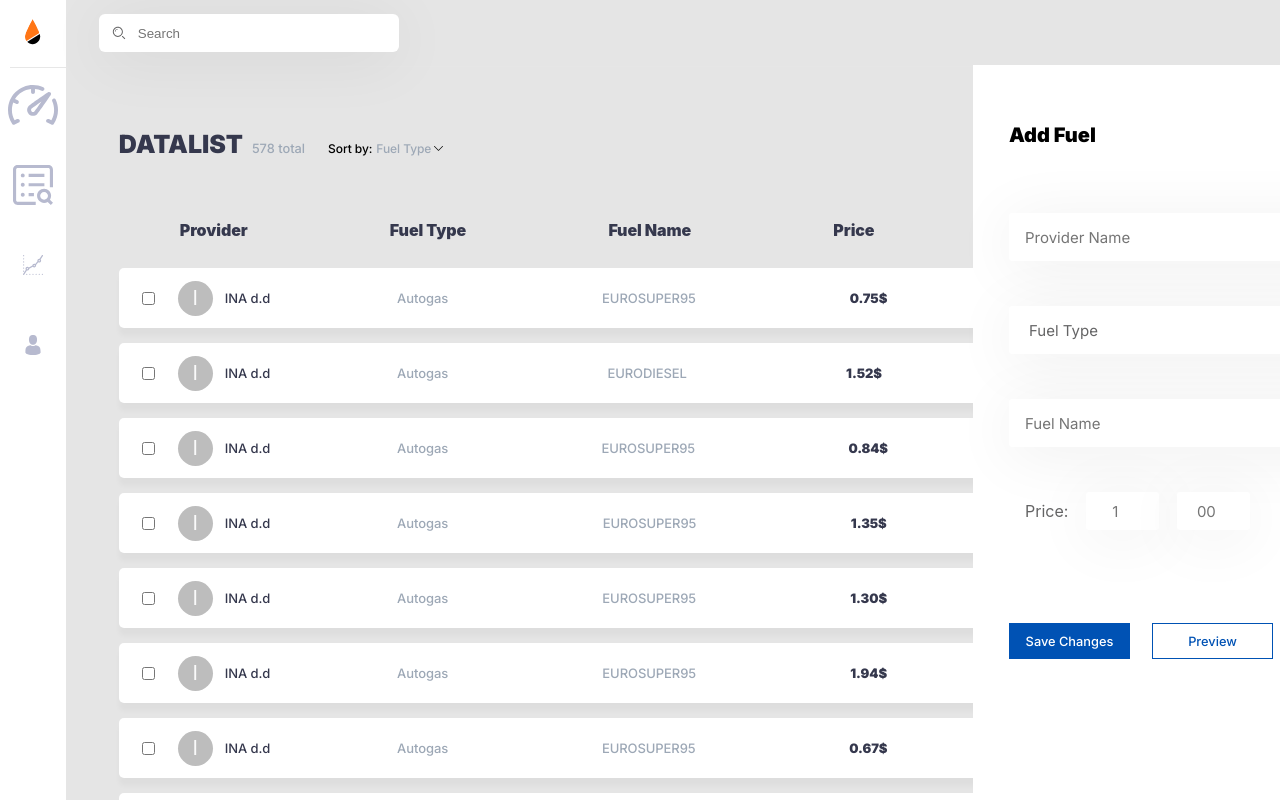
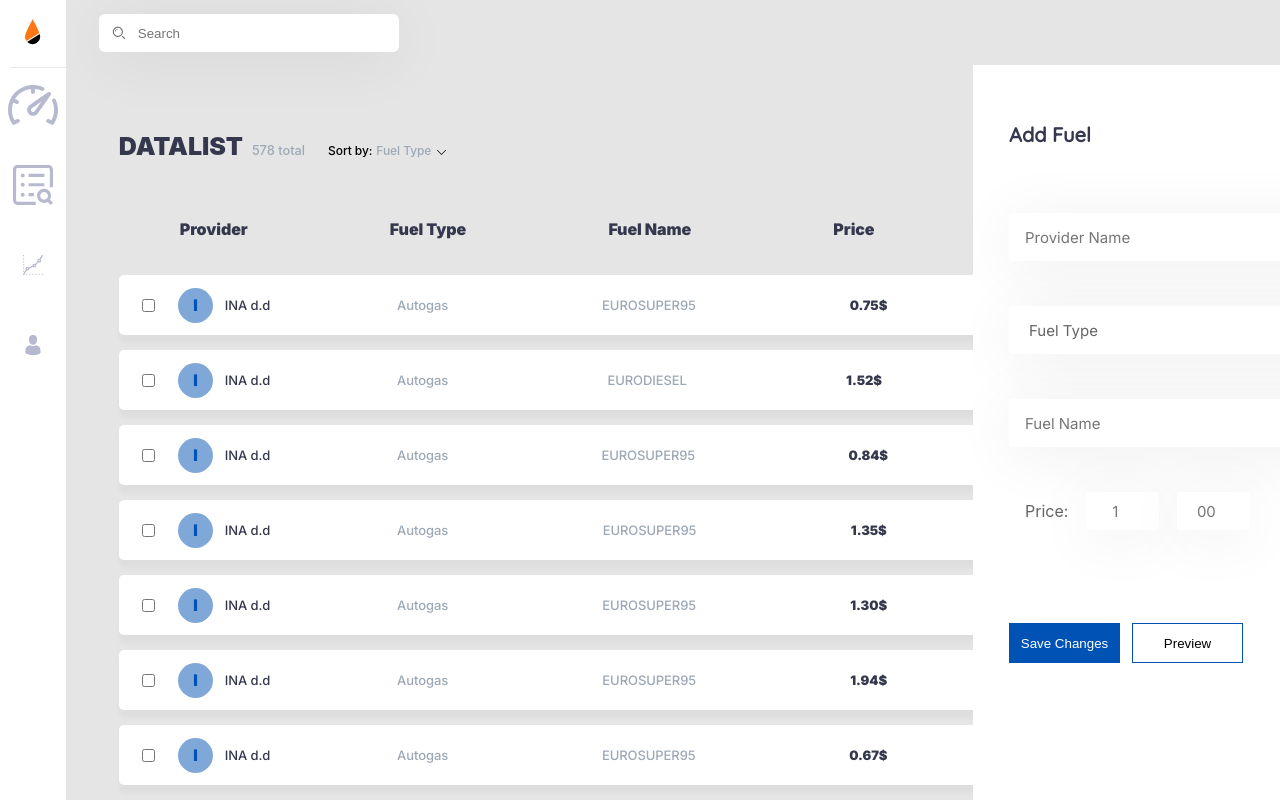
Before and after one commit to RajherAlen/SYOAK-ReactJs, a React (Create React App) app: page /search in a window 1280 px wide. Both pictures are taken after a click on the button "Add Fuel". Shown: the top 800 px of the page. Built offline with nearby package versions, Linux system fonts and the light colour scheme.

Commit message:
zavrsio CRUD page

```diff
--- a/src/pages/CRUDlist/CRUDlist.js
+++ b/src/pages/CRUDlist/CRUDlist.js
@@ -15,20 +15,29 @@ const CRUDlist = () => {
       <div className="crud__content">
         {/* CRUD CONTENT HEADER */}
         <div className="crud__content__header">
-          <div className="crud__content__header crud__content__header--info">
-            <p className="crud__content__header__title">Provider</p>
-            <p className="crud__content__header__title">Fuel Type</p>
-            <p className="crud__content__header__title">Fuel Name</p>
-            <p className="crud__content__header__title">Price</p>
-            <p className="crud__content__header__title">Date Created</p>
+          <div className="crud__content__header crud__content__header__info">
+            <p className="crud__content__info-header crud__content__info-header--title">
+              Provider
+            </p>
+            <p className="crud__content__info-header crud__content__info-header--title">
+              Fuel Type
+            </p>
+            <p className="crud__content__info-header crud__content__info-header--title">
+              Fuel Name
+            </p>
+            <p className="crud__content__info-header crud__content__info-header--title">
+              Price
+            </p>
+            <p className="crud__content__info-header crud__content__info-header--title">
+              Date Created
+            </p>
           </div>
 
-          <div className="crud__content__header crud__content__header-number ">
+          <div className="crud__content__header crud__content__header__navigation ">
             <img src={arrowLeft} style={{ cursor: "pointer" }} />
-
-            <p>1</p>
-            <p>2</p>
-            <p>3</p>
+            <p className="crud__content__info-header--num">1</p>
+            <p className="crud__content__info-header--num">2</p>
+            <p className="crud__content__info-header--num">3</p>
             <img src={arrowRight} style={{ cursor: "pointer" }} />
           </div>
         </div>
--- a/src/pages/CRUDlist/CRUDrow.js
+++ b/src/pages/CRUDlist/CRUDrow.js
@@ -1,7 +1,7 @@
 import React, { useState } from "react";
 import dots from "./img/dots.svg";
-import { Avatar } from "@material-ui/core";
 import edit from "./img/edit.svg";
+import avatar from "./img/avatar.svg";
 import remove from "./img/remove.svg";
 import duplicate from "./img/duplicate.svg";
 
@@ -16,26 +16,24 @@ const CRUDrow = ({ provider, type, fuelName, price, dateCreated, id }) => {
     <div className="crud__row">
       <div className="crud__row__info crud__row__info--provider">
         <input type="checkbox" />
-        <Avatar style={{ width: "35px", height: "35px" }} className="avatar">
-          I
-        </Avatar>
-        <p className="crud__row__info__desc crud__row__info__desc--dark">
+        <img src={avatar} className="crud__row__avatar-img" />
+        <p className="crud__content__info-row crud__content__info-row--light-dark">
           {" "}
           {provider}{" "}
         </p>
       </div>
 
-      <div className="crud__row__info crud__row__info--right">
-        <p className="crud__row__info__desc crud__row__info__desc--light">
+      <div className="crud__row__info crud__row__info--desc">
+        <p className="crud__content__info-row crud__content__info-row--light-grey">
           {type}
         </p>
-        <p className="crud__row__info__desc crud__row__info__desc--light ">
+        <p className="crud__content__info-row crud__content__info-row--light-grey ">
           {fuelName}
         </p>
-        <p className="crud__row__info__desc crud__row__info__desc--dark crud__row__info__desc--dark-bold">
+        <p className="crud__content__info-row crud__content__info-row--bold-dark">
           {price}$
         </p>
-        <p className="crud__row__info__desc crud__row__info__desc--light ">
+        <p className="crud__content__info-row crud__content__info-row--light-grey ">
           {" "}
           {dateCreated}
         </p>
@@ -43,7 +41,7 @@ const CRUDrow = ({ provider, type, fuelName, price, dateCreated, id }) => {
 
       <img
         src={dots}
-        className="crud__row__img"
+        className="crud__row__dots-img"
         onClick={() => handleActiveEdit()}
         style={{ cursor: "pointer" }}
       />
--- a/src/pages/CRUDlist/CRUDtop.js
+++ b/src/pages/CRUDlist/CRUDtop.js
@@ -9,23 +9,23 @@ const CRUDtop = () => {
   return (
     <div className="crud__header">
       <div className="crud__header-info">
-        <p className="crud__header-info--title">DATALIST</p>
-        <p className="crud__header-info--total">578 total</p>
-        <p className="crud__header-info--sort crud__header-info--sort--dark">
+        <p className="crud__info--title">DATALIST</p>
+        <p className="crud__info--total">578 total</p>
+        <p className="crud__info--sort crud__info--sort--dark">
           Sort by:
         </p>
-        <p className="crud__header-info--sort crud__header-info--sort--light">
+        <p className="crud__info--sort crud__info--sort--light">
           Fuel Type <img src={arrowDown} />
         </p>
       </div>
 
-      <div className="crud__header-btns">
-        <button className="crud__header-btns__btn crud__header-btns__btn--outline">
+      <div className="crud__btns">
+        <button className="crud__btns__btn crud__btns__btn--outline">
           <img src={filter} />
           Filter
         </button>
         <button
-          className="crud__header-btns__btn crud__header-btns__btn--primary"
+          className="crud__btns__btn crud__btns__btn--primary"
           onClick={() => setAddFuel(true)}
         >
           <img src={add} />
@@ -75,15 +75,15 @@ const CRUDtop = () => {
             className="crud__add-fuel__input crud__add-fuel__input--sml"
           />
         </div>
-        <div className="crud__add-fuel__btns">
-          <button className="crud__add-fuel__btns__btn crud__add-fuel__btns__btn--primary">
+        <div className="crud__btns">
+          <button className="crud__btns__btn crud__btns__btn--primary">
             Save Changes
           </button>
-          <button className="crud__add-fuel__btns__btn crud__add-fuel__btns__btn--outline">
+          <button className="crud__btns__btn crud__btns__btn--outline">
             Preview
           </button>
           <button
-            className="crud__add-fuel__btns__btn crud__add-fuel__btns__btn--cancle"
+            className="crud__btns__btn crud__btns__btn--cancle"
             onClick={() => setAddFuel(false)}
           >
             Cancle
--- a/src/pages/CRUDlist/_crudList.scss
+++ b/src/pages/CRUDlist/_crudList.scss
@@ -5,53 +5,63 @@
   height: 100vh;
   padding: 62px 122px 25px 0px;
 
+  /// HEADER
+  &__header {
+    display: flex;
+    justify-content: space-between;
+    align-items: baseline;
+    position: relative;
+    padding-left: 20px;
+  }
+
   &__header-info {
     display: flex;
     align-items: baseline;
+  }
+
+  &__info {
+    font-family: $primaryFont;
+    font-style: normal;
 
     &--title {
-      font-family: $primaryFont;
+      color: $textDark;
       font-weight: 900;
       font-size: 25px;
       line-height: 30px;
-      color: $textDark;
       margin-right: 9px;
     }
 
     &--total {
-      @include salesName();
+      color: $textLightGrey;
+      font-size: 12.8px;
+      line-height: 15px;
       font-weight: 500;
-      font-style: normal;
-      color: $textLightGrey;
       margin-right: 23px;
     }
 
     &--sort {
-      @include text12();
+      font-size: 12px;
+      line-height: 15px;
+      letter-spacing: -0.0747253px;
       font-weight: 500;
-      font-style: normal;
+
       &--dark {
         color: #000;
         margin-right: 4px;
       }
+
       &--light {
         color: $textLightGrey;
         img {
           margin-left: 3px;
+          cursor: pointer;
         }
       }
     }
   }
 
-  &__header {
-    display: flex;
-    justify-content: space-between;
-    position: relative;
-    padding-left: 20px;
-  }
-
-  // CRUD TOP RIGHT
-  &__header-btns {
+  // HEADER BUTTONS
+  &__btns {
     display: flex;
     position: relative;
 
@@ -64,6 +74,7 @@
       outline-width: 0;
       cursor: pointer;
       transition: 0.3s all ease-in-out;
+
       &:hover {
         box-shadow: 0px 8px 5px rgba(0, 0, 0, 0.03);
         opacity: 0.8;
@@ -72,7 +83,7 @@
       &--outline {
         border: 1px solid $btnPrimary;
         background-color: $white;
-        margin-right: 12px;
+        margin: 0 12px;
         img {
           margin-right: 6px;
         }
@@ -86,11 +97,16 @@
           margin-right: 2px;
         }
       }
+
+      &--cancle {
+        background-color: $white;
+        border: none;
+        color: $textRed;
+      }
     }
   }
 
-  // MODAL CARD ADD FUEL
-
+  // HEADER MODAL CARD ADD FUEL
   &__add-fuel {
     position: absolute;
     z-index: 222;
@@ -109,11 +125,12 @@
     }
 
     &__title {
-      font-family: $primaryFont;
-      font-style: normal;
+      font-family: $secondaryFont;
+      color: $textDark;
       font-size: 20px;
       line-height: 24px;
       font-weight: 900;
+      font-style: normal;
       margin-bottom: 66px;
     }
 
@@ -153,92 +170,77 @@
         padding-left: 16px;
       }
     }
-
-    &__btns {
-      display: flex;
-
-      &__btn {
-        width: 121px;
-        height: 36px;
-        @include salesName();
-        font-weight: 500;
-        font-style: normal;
-        cursor: pointer;
-        transition: 0.2s all ease-in-out;
-
-        &--primary {
-          border: none;
-          color: $white;
-          background-color: $btnPrimary;
-          margin-right: 22px;
-          &:hover {
-            background-color: $white;
-            color: $btnPrimary;
-            border: 1px solid $btnPrimary;
-          }
-        }
-
-        &--outline {
-          color: $btnPrimary;
-          border: 1px solid $btnPrimary;
-          background-color: $white;
-
-          &:hover {
-            border: none;
-            color: $white;
-            background-color: $btnPrimary;
-          }
-        }
-
-        &--cancle {
-          background-color: $white;
-          border: none;
-          color: $textRed;
-        }
-      }
-    }
   }
 
   // CRUD LIST
-
   &__content {
     width: 100%;
-    height: 647px;
     padding-top: 51px;
     padding-left: 20px;
 
-    &__header {
-      display: flex;
-      align-items: baseline;
-      justify-content: space-between;
+    &__info-header {
+      font-style: normal;
 
-      &--info {
-        padding-left: 61px;
-        padding-right: 50px;
-        width: 100%;
-      }
-
-      &__title {
+      &--title {
+        font-family: $primaryFont;
         font-weight: 900;
-        font-style: normal;
         color: $textDark;
         font-size: 16px;
         line-height: 19px;
         letter-spacing: -0.0809524px;
       }
 
-      &-number {
-        width: 169px;
-        padding-right: 14px;
+      &--num {
+        font-family: $secondaryFont;
+        font-size: 12.8px;
+        line-height: 15px;
         color: #868686;
       }
     }
 
-    &__list {
+    &__info-row {
+      font-family: $primaryFont;
+      font-size: 13px;
+      line-height: 16px;
+      letter-spacing: -0.0747253px;
+      font-style: normal;
+
+      &--bold-dark {
+        font-weight: 900;
+        color: $textDark;
+      }
+
+      &--light-dark {
+        font-weight: 500;
+        color: $textDark;
+      }
+
+      &--light-grey {
+        font-weight: 500;
+        color: $textLightGrey;
+      }
+    }
+
+    &__header {
+      display: flex;
+      align-items: baseline;
+      justify-content: space-between;
+      margin-bottom: 18px;
+
+      &__info {
+        padding-left: 61px;
+        padding-right: 50px;
         width: 100%;
-      padding-top: 28px;
+      }
 
-      .crud__row {
+      &__navigation {
+        width: 169px;
+        padding-right: 14px;
+      }
+    }
+  }
+
+  &__row {
     position: relative;
     height: 60px;
     display: flex;
@@ -251,13 +253,13 @@
     padding-right: 150px;
     padding-left: 23px;
 
-        &__img {
+    &__dots-img {
       position: absolute;
       top: 29.5px;
       right: 26px;
     }
 
-        .avatar {
+    &__avatar-img {
       margin: 0 12px 0 23px;
     }
 
@@ -268,32 +270,15 @@
       &--provider {
         width: 200px;
       }
-          &--right {
+
+      &--desc {
         width: 80%;
         justify-content: space-between;
         padding: 0 55px 0 50px;
       }
-
-          &__desc {
-            @include text13();
-            letter-spacing: -0.0747253px;
-            font-weight: 500;
-            font-style: normal;
-
-            &--dark {
-              color: $textDark;
-
-              &-bold {
-                font-weight: 900;
-              }
     }
 
-            &--light {
-              color: $textLightGrey;
-            }
-          }
-        }
-
+    // EDIT MODAL CARD
     &__edit {
       display: none;
       position: absolute;
@@ -331,5 +316,3 @@
     }
   }
 }
-  }
-}
--- a/src/styles/style.css
+++ b/src/styles/style.css
@@ -1,8 +1,3 @@
-.crud__header-info--total, .crud__add-fuel__btns__btn {
-  font-weight: 900;
-  font-style: normal;
-}
-
 .statistics {
   background: #fff;
   width: 962px;
@@ -188,11 +183,6 @@
   color: #9da8b6;
 }
 
-.crud__header-info--total, .crud__add-fuel__btns__btn {
-  font-weight: 900;
-  font-style: normal;
-}
-
 .sales {
   padding-right: 4px;
   width: 349px;
@@ -282,11 +272,6 @@
   border-radius: 5px;
 }
 
-.crud__header-info--total, .crud__add-fuel__btns__btn {
-  font-weight: 900;
-  font-style: normal;
-}
-
 .messages {
   width: 349px;
   height: 415px;
@@ -363,11 +348,6 @@
   -webkit-box-pack: justify;
       -ms-flex-pack: justify;
           justify-content: space-between;
-}
-
-.crud__header-info--total, .crud__add-fuel__btns__btn {
-  font-weight: 900;
-  font-style: normal;
 }
 
 .oil-gas {
@@ -450,11 +430,6 @@
   cursor: pointer;
 }
 
-.crud__header-info--total, .crud__add-fuel__btns__btn {
-  font-weight: 900;
-  font-style: normal;
-}
-
 .activity {
   width: 421px;
   height: 465px;
@@ -533,11 +508,6 @@
 
 .activity__row__info--light--grey {
   color: #9da8b6;
-}
-
-.crud__header-info--total, .crud__add-fuel__btns__btn {
-  font-weight: 900;
-  font-style: normal;
 }
 
 .fuel {
@@ -661,11 +631,6 @@
   padding: 10px 29px 0 29px;
 }
 
-.crud__header-info--total, .crud__add-fuel__btns__btn {
-  font-weight: 900;
-  font-style: normal;
-}
-
 .header {
   display: -webkit-box;
   display: -ms-flexbox;
@@ -717,11 +682,6 @@
           justify-content: space-between;
 }
 
-.crud__header-info--total, .crud__add-fuel__btns__btn {
-  font-weight: 900;
-  font-style: normal;
-}
-
 .sidebar {
   background-color: #ffffff;
   width: 69px;
@@ -763,11 +723,6 @@
   color: #ffffff;
 }
 
-.crud__header-info--total, .crud__add-fuel__btns__btn {
-  font-weight: 900;
-  font-style: normal;
-}
-
 .dashboard {
   width: 1440px;
   margin: 0 auto;
@@ -798,15 +753,24 @@
   display: flex;
 }
 
-.crud__header-info--total, .crud__add-fuel__btns__btn {
-  font-weight: 900;
-  font-style: normal;
-}
-
 .crud {
   width: 100%;
   height: 100vh;
   padding: 62px 122px 25px 0px;
+}
+
+.crud__header {
+  display: -webkit-box;
+  display: -ms-flexbox;
+  display: flex;
+  -webkit-box-pack: justify;
+      -ms-flex-pack: justify;
+          justify-content: space-between;
+  -webkit-box-align: baseline;
+      -ms-flex-align: baseline;
+          align-items: baseline;
+  position: relative;
+  padding-left: 20px;
 }
 
 .crud__header-info {
@@ -818,74 +782,56 @@
           align-items: baseline;
 }
 
-.crud__header-info--title {
+.crud__info {
   font-family: "Inter";
+  font-style: normal;
+}
+
+.crud__info--title {
+  color: #35384d;
   font-weight: 900;
   font-size: 25px;
   line-height: 30px;
-  color: #35384d;
   margin-right: 9px;
 }
 
-.crud__header-info--total {
-  font-family: "Inter";
+.crud__info--total {
+  color: #9da8b6;
   font-size: 12.8px;
   line-height: 15px;
-  text-align: center;
-  color: #35384d;
   font-weight: 500;
-  font-style: normal;
-  color: #9da8b6;
   margin-right: 23px;
 }
 
-.crud__header-info--sort {
-  font-family: "Inter";
+.crud__info--sort {
   font-size: 12px;
   line-height: 15px;
-  display: -webkit-box;
-  display: -ms-flexbox;
-  display: flex;
-  -webkit-box-align: center;
-      -ms-flex-align: center;
-          align-items: center;
   letter-spacing: -0.0747253px;
   font-weight: 500;
-  font-style: normal;
 }
 
-.crud__header-info--sort--dark {
+.crud__info--sort--dark {
   color: #000;
   margin-right: 4px;
 }
 
-.crud__header-info--sort--light {
+.crud__info--sort--light {
   color: #9da8b6;
 }
 
-.crud__header-info--sort--light img {
+.crud__info--sort--light img {
   margin-left: 3px;
+  cursor: pointer;
 }
 
-.crud__header {
-  display: -webkit-box;
-  display: -ms-flexbox;
-  display: flex;
-  -webkit-box-pack: justify;
-      -ms-flex-pack: justify;
-          justify-content: space-between;
-  position: relative;
-  padding-left: 20px;
-}
-
-.crud__header-btns {
+.crud__btns {
   display: -webkit-box;
   display: -ms-flexbox;
   display: flex;
   position: relative;
 }
 
-.crud__header-btns__btn {
+.crud__btns__btn {
   width: 111px;
   height: 40px;
   display: -webkit-box;
@@ -903,30 +849,36 @@
   transition: 0.3s all ease-in-out;
 }
 
-.crud__header-btns__btn:hover {
+.crud__btns__btn:hover {
   -webkit-box-shadow: 0px 8px 5px rgba(0, 0, 0, 0.03);
           box-shadow: 0px 8px 5px rgba(0, 0, 0, 0.03);
   opacity: 0.8;
 }
 
-.crud__header-btns__btn--outline {
+.crud__btns__btn--outline {
   border: 1px solid #0052b4;
   background-color: #ffffff;
-  margin-right: 12px;
+  margin: 0 12px;
 }
 
-.crud__header-btns__btn--outline img {
+.crud__btns__btn--outline img {
   margin-right: 6px;
 }
 
-.crud__header-btns__btn--primary {
+.crud__btns__btn--primary {
   color: #ffffff;
   background-color: #0052b4;
   border: none;
 }
 
-.crud__header-btns__btn--primary img {
+.crud__btns__btn--primary img {
   margin-right: 2px;
+}
+
+.crud__btns__btn--cancle {
+  background-color: #ffffff;
+  border: none;
+  color: #dd4545;
 }
 
 .crud__add-fuel {
@@ -955,11 +907,12 @@
 }
 
 .crud__add-fuel__title {
-  font-family: "Inter";
-  font-style: normal;
+  font-family: "Quicksand", sans-serif;
+  color: #35384d;
   font-size: 20px;
   line-height: 24px;
   font-weight: 900;
+  font-style: normal;
   margin-bottom: 66px;
 }
 
@@ -1005,63 +958,53 @@
   padding-left: 16px;
 }
 
-.crud__add-fuel__btns {
-  display: -webkit-box;
-  display: -ms-flexbox;
-  display: flex;
+.crud__content {
+  width: 100%;
+  padding-top: 51px;
+  padding-left: 20px;
 }
 
-.crud__add-fuel__btns__btn {
-  width: 121px;
-  height: 36px;
+.crud__content__info-header {
+  font-style: normal;
+}
+
+.crud__content__info-header--title {
   font-family: "Inter";
+  font-weight: 900;
+  color: #35384d;
+  font-size: 16px;
+  line-height: 19px;
+  letter-spacing: -0.0809524px;
+}
+
+.crud__content__info-header--num {
+  font-family: "Quicksand", sans-serif;
   font-size: 12.8px;
   line-height: 15px;
-  text-align: center;
-  color: #35384d;
-  font-weight: 500;
-  font-style: normal;
-  cursor: pointer;
-  -webkit-transition: 0.2s all ease-in-out;
-  transition: 0.2s all ease-in-out;
+  color: #868686;
 }
 
-.crud__add-fuel__btns__btn--primary {
-  border: none;
-  color: #ffffff;
-  background-color: #0052b4;
-  margin-right: 22px;
+.crud__content__info-row {
+  font-family: "Inter";
+  font-size: 13px;
+  line-height: 16px;
+  letter-spacing: -0.0747253px;
+  font-style: normal;
 }
 
-.crud__add-fuel__btns__btn--primary:hover {
-  background-color: #ffffff;
-  color: #0052b4;
-  border: 1px solid #0052b4;
+.crud__content__info-row--bold-dark {
+  font-weight: 900;
+  color: #35384d;
 }
 
-.crud__add-fuel__btns__btn--outline {
-  color: #0052b4;
-  border: 1px solid #0052b4;
-  background-color: #ffffff;
+.crud__content__info-row--light-dark {
+  font-weight: 500;
+  color: #35384d;
 }
 
-.crud__add-fuel__btns__btn--outline:hover {
-  border: none;
-  color: #ffffff;
-  background-color: #0052b4;
-}
-
-.crud__add-fuel__btns__btn--cancle {
-  background-color: #ffffff;
-  border: none;
-  color: #dd4545;
-}
-
-.crud__content {
-  width: 100%;
-  height: 647px;
-  padding-top: 51px;
-  padding-left: 20px;
+.crud__content__info-row--light-grey {
+  font-weight: 500;
+  color: #9da8b6;
 }
 
 .crud__content__header {
@@ -1074,35 +1017,21 @@
   -webkit-box-pack: justify;
       -ms-flex-pack: justify;
           justify-content: space-between;
+  margin-bottom: 18px;
 }
 
-.crud__content__header--info {
+.crud__content__header__info {
   padding-left: 61px;
   padding-right: 50px;
   width: 100%;
 }
 
-.crud__content__header__title {
-  font-weight: 900;
-  font-style: normal;
-  color: #35384d;
-  font-size: 16px;
-  line-height: 19px;
-  letter-spacing: -0.0809524px;
+.crud__content__header__navigation {
+  width: 169px;
+  padding-right: 14px;
 }
 
-.crud__content__header-number {
-  width: 169px;
-  padding-right: 14px;
-  color: #868686;
-}
-
-.crud__content__list {
-  width: 100%;
-  padding-top: 28px;
-}
-
-.crud__content__list .crud__row {
+.crud__row {
   position: relative;
   height: 60px;
   display: -webkit-box;
@@ -1123,17 +1052,17 @@
   padding-left: 23px;
 }
 
-.crud__content__list .crud__row__img {
+.crud__row__dots-img {
   position: absolute;
   top: 29.5px;
   right: 26px;
 }
 
-.crud__content__list .crud__row .avatar {
+.crud__row__avatar-img {
   margin: 0 12px 0 23px;
 }
 
-.crud__content__list .crud__row__info {
+.crud__row__info {
   display: -webkit-box;
   display: -ms-flexbox;
   display: flex;
@@ -1142,11 +1071,11 @@
           align-items: center;
 }
 
-.crud__content__list .crud__row__info--provider {
+.crud__row__info--provider {
   width: 200px;
 }
 
-.crud__content__list .crud__row__info--right {
+.crud__row__info--desc {
   width: 80%;
   -webkit-box-pack: justify;
       -ms-flex-pack: justify;
@@ -1154,28 +1083,7 @@
   padding: 0 55px 0 50px;
 }
 
-.crud__content__list .crud__row__info__desc {
-  font-family: "Inter";
-  font-size: 13px;
-  line-height: 16px;
-  letter-spacing: -0.0747253px;
-  font-weight: 500;
-  font-style: normal;
-}
-
-.crud__content__list .crud__row__info__desc--dark {
-  color: #35384d;
-}
-
-.crud__content__list .crud__row__info__desc--dark-bold {
-  font-weight: 900;
-}
-
-.crud__content__list .crud__row__info__desc--light {
-  color: #9da8b6;
-}
-
-.crud__content__list .crud__row__edit {
+.crud__row__edit {
   display: none;
   position: absolute;
   top: 47px;
@@ -1189,11 +1097,11 @@
   z-index: 11;
 }
 
-.crud__content__list .crud__row__edit--active {
+.crud__row__edit--active {
   display: block;
 }
 
-.crud__content__list .crud__row__edit__method {
+.crud__row__edit__method {
   font-family: "Quicksand", sans-serif;
   color: #626263;
   font-size: 14px;
@@ -1209,11 +1117,11 @@
   cursor: pointer;
 }
 
-.crud__content__list .crud__row__edit__method:hover {
+.crud__row__edit__method:hover {
   background-color: #e5e5e5;
 }
 
-.crud__content__list .crud__row__edit__icon {
+.crud__row__edit__icon {
   margin-right: 13px;
 }
 
```
Also changed, not shown: src/styles/_styles.scss (+92 -92 lines), 2 other files (tests, documents, lock files or other folders). Lines whose indentation alone changed are shown as unchanged.
